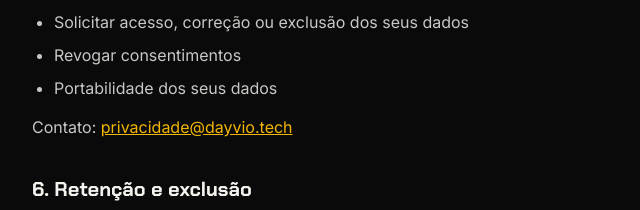
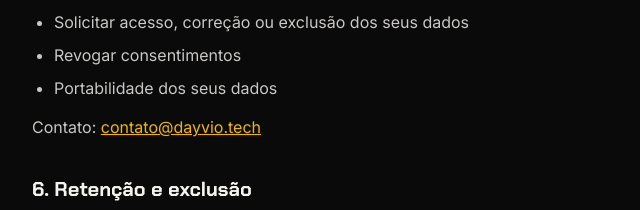
Before and after one commit to dayviotech/fit, a plain HTML site: page privacidade.html in a window 1280 px wide. Shown: the part 1219-1429 px from the top of the page, 252-892 px from the left. Drawn offline with Linux system fonts and the light colour scheme.

Commit message:
Contato da política: contato@dayvio.tech
Co-Authored-By: Claude Opus 5.5 <noreply@anthropic.com>

```diff
--- a/privacidade.html
+++ b/privacidade.html
@@ -68,7 +68,7 @@ footer{border-top:1px solid var(--graphite);padding-block:24px 48px;font-size:14
 <li>Revogar consentimentos</li>
 <li>Portabilidade dos seus dados</li>
 </ul>
-<p>Contato: <a href="mailto:privacidade@dayvio.tech">privacidade@dayvio.tech</a></p>
+<p>Contato: <a href="mailto:contato@dayvio.tech">contato@dayvio.tech</a></p>
 <h2>6. Retenção e exclusão</h2>
 <p>Seus dados são mantidos enquanto você tiver conta ativa. Em Perfil &gt; Segurança &gt; Excluir minha conta, você apaga sua conta e seus dados na hora. O registro das mensalidades (nome, valor, datas e situação) continua com o personal que fez a cobrança, para o controle financeiro dele. Cópias de segurança são substituídas com o tempo, conforme a rotina de backup. Se houver assinatura, ela é cancelada antes da exclusão.</p>
 <h2>7. Segurança</h2>
```
